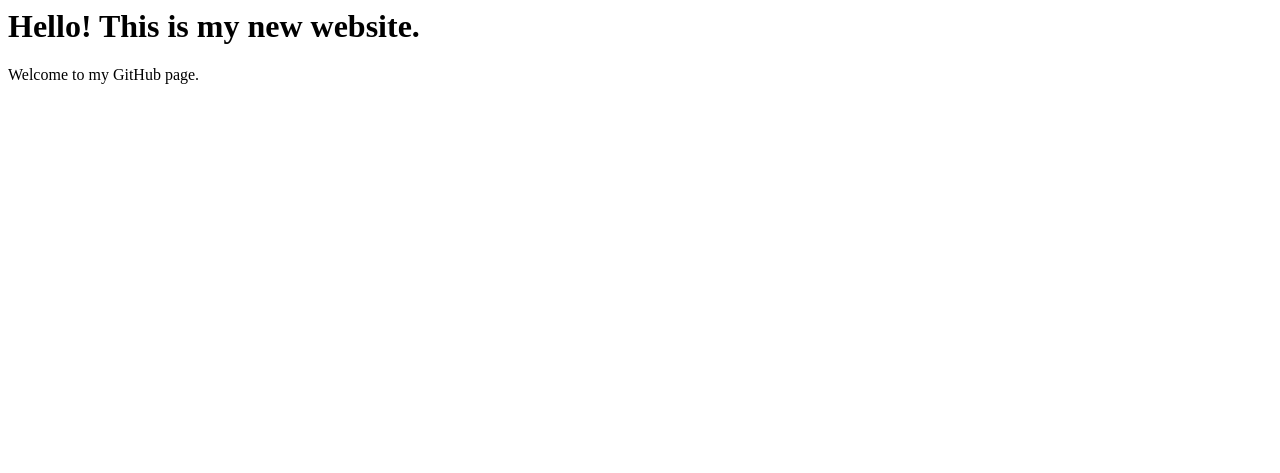
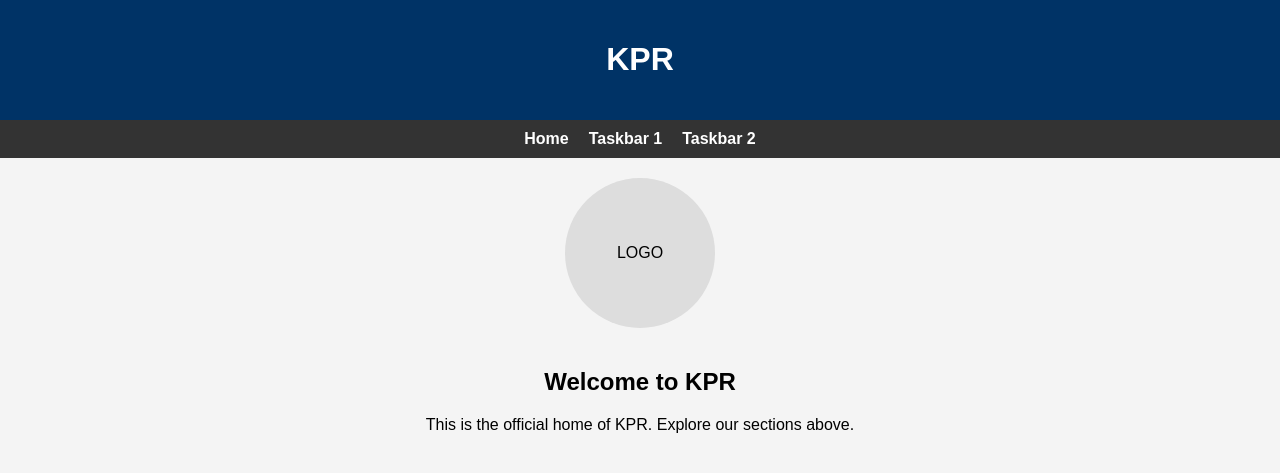
Before and after one commit to KSPR-builds/KSPR.repository.name, a plain HTML site: page index.html in a window 1280 px wide. Drawn offline with Linux system fonts and the light colour scheme.

Commit message:
Revamp index.html structure and styling

```diff
--- a/index.html
+++ b/index.html
@@ -1,2 +1,34 @@
-<h1>Hello! This is my new website.</h1>
-<p>Welcome to my GitHub page.</p>
+<!DOCTYPE html>
+<html lang="en">
+<head>
+    <style>
+        body { font-family: sans-serif; margin: 0; padding: 0; background-color: #f4f4f4; }
+        header { background: #003366; color: white; padding: 20px; text-align: center; }
+        nav { background: #333; padding: 10px; display: flex; justify-content: center; gap: 20px; }
+        nav a { color: white; text-decoration: none; font-weight: bold; }
+        nav a:hover { color: #ff9900; }
+        .content { padding: 20px; text-align: center; }
+        .logo { width: 150px; height: 150px; background-color: #ddd; border-radius: 50%; margin-bottom: 20px; display: inline-block; line-height: 150px; }
+    </style>
+</head>
+<body>
+
+    <header>
+        <h1>KPR</h1>
+    </header>
+
+    <nav>
+        <a href="index.html">Home</a>
+        <a href="taskbar1.html">Taskbar 1</a>
+        <a href="taskbar2.html">Taskbar 2</a>
+    </nav>
+
+    <div class="content">
+        <!-- This is where the logo goes -->
+        <div class="logo">LOGO</div>
+        <h2>Welcome to KPR</h2>
+        <p>This is the official home of KPR. Explore our sections above.</p>
+    </div>
+
+</body>
+</html>
```
